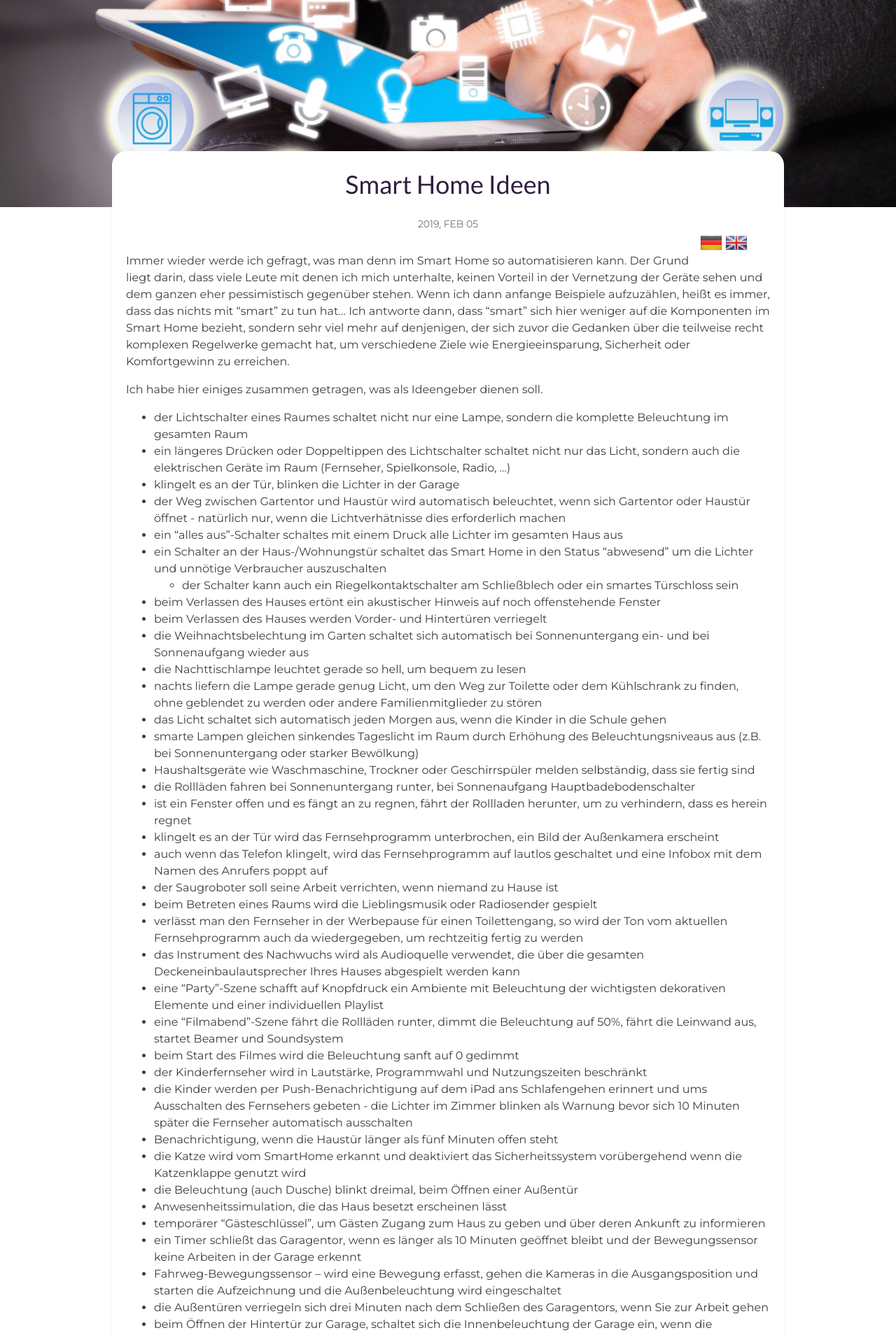
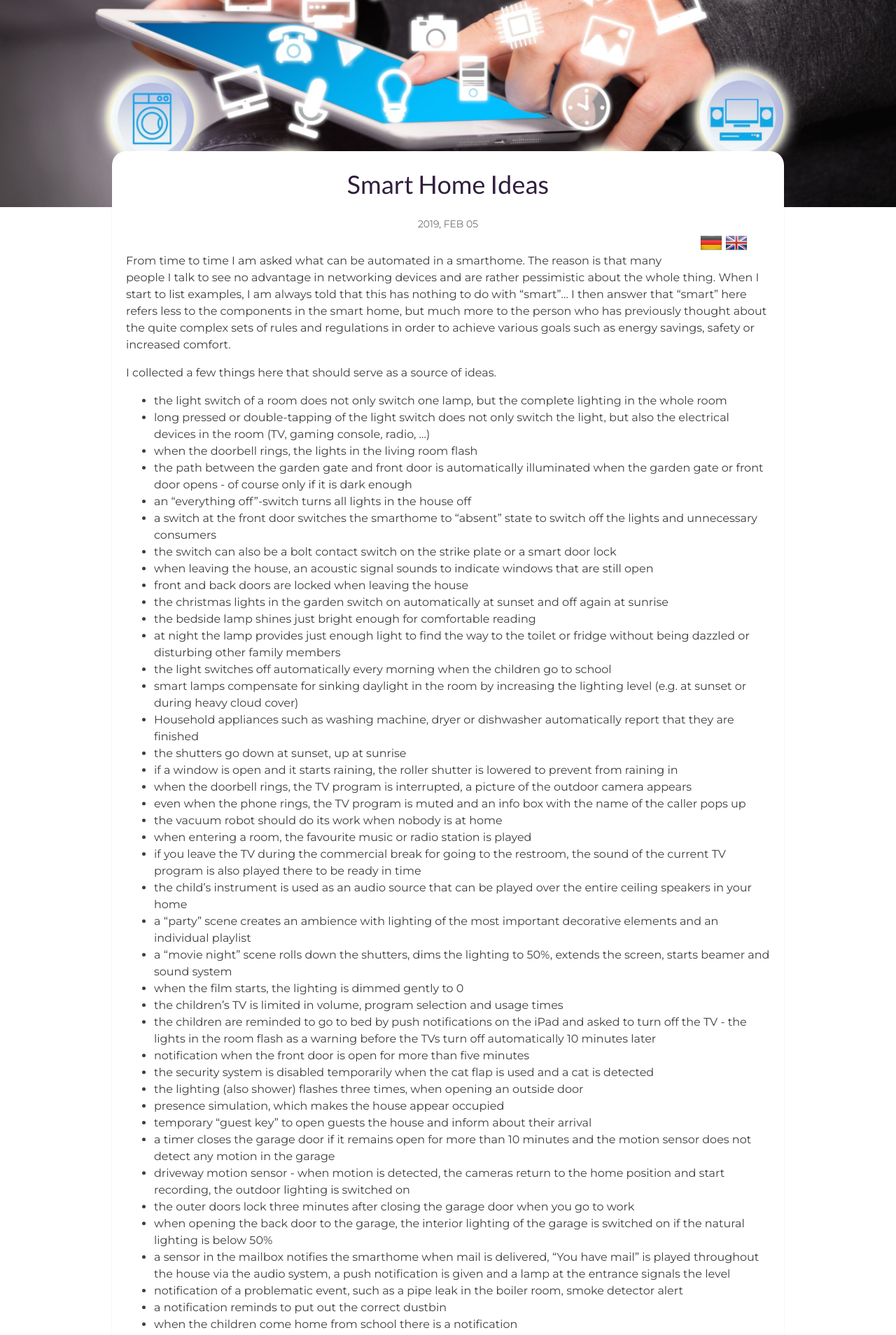
Before and after one commit to engel-b/smarthome-examples, a Jekyll site: the page built from _posts/2019-02-06-SmartHomeIdeas_en.md, in a window 1280 px wide. Shown: the part 307-2215 px from the top of the page at 70% size. Built offline with Jekyll 4.4.1, drawn with Linux system fonts in a browser that asks for light colours; some of the changed text lies outside the part shown.

Commit message:
Adding english translation for smarthome ideas

```diff
--- a/_posts/2019-02-06-SmartHomeIdeas_en.md
+++ b/_posts/2019-02-06-SmartHomeIdeas_en.md
@@ -1,6 +1,6 @@
 ---
 layout: post
-title: Smart Home Ideen
+title: Smart Home Ideas
 date: 2019-02-06 00:00:00 +0100
 description:
 img: banner.png
@@ -10,65 +10,65 @@ author: "Björn Engel"
 lang: en
 ref: SmartHomeIdeas
 ---
-Immer wieder werde ich gefragt, was man denn im Smart Home so automatisieren kann. Der Grund liegt darin, dass viele Leute mit denen ich mich unterhalte, keinen Vorteil in der Vernetzung der Geräte sehen und dem ganzen eher pessimistisch gegenüber stehen. Wenn ich dann anfange Beispiele aufzuzählen, heißt es immer, dass das nichts mit "smart" zu tun hat... Ich antworte dann, dass "smart" sich hier weniger auf die Komponenten im Smart Home bezieht, sondern sehr viel mehr auf denjenigen, der sich zuvor die Gedanken über die teilweise recht komplexen Regelwerke gemacht hat, um verschiedene Ziele wie Energieeinsparung, Sicherheit oder Komfortgewinn zu erreichen.
+From time to time I am asked what can be automated in a smarthome. The reason is that many people I talk to see no advantage in networking devices and are rather pessimistic about the whole thing. When I start to list examples, I am always told that this has nothing to do with "smart"... I then answer that "smart" here refers less to the components in the smart home, but much more to the person who has previously thought about the quite complex sets of rules and regulations in order to achieve various goals such as energy savings, safety or increased comfort.
 
-Ich habe hier einiges zusammen getragen, was als Ideengeber dienen soll.
+I collected a few things here that should serve as a source of ideas.
 
-* der Lichtschalter eines Raumes schaltet nicht nur eine Lampe, sondern die komplette Beleuchtung im gesamten Raum
-* ein längeres Drücken oder Doppeltippen des Lichtschalter schaltet nicht nur das Licht, sondern auch die elektrischen Geräte im Raum (Fernseher, Spielkonsole, Radio, ...)
-* klingelt es an der Tür, blinken die Lichter in der Garage
-* der Weg zwischen Gartentor und Haustür wird automatisch beleuchtet, wenn sich Gartentor oder Haustür öffnet - natürlich nur, wenn die Lichtverhätnisse dies erforderlich machen
-* ein "alles aus"-Schalter schaltes mit einem Druck alle Lichter im gesamten Haus aus
-* ein Schalter an der Haus-/Wohnungstür schaltet das Smart Home in den Status "abwesend" um die Lichter und unnötige Verbraucher auszuschalten
-  * der Schalter kann auch ein Riegelkontaktschalter am Schließblech oder ein smartes Türschloss sein
-* beim Verlassen des Hauses ertönt ein akustischer Hinweis auf noch offenstehende Fenster
-* beim Verlassen des Hauses werden Vorder- und Hintertüren verriegelt
-* die Weihnachtsbelechtung im Garten schaltet sich automatisch bei Sonnenuntergang ein- und bei Sonnenaufgang wieder aus
-* die Nachttischlampe leuchtet gerade so hell, um bequem zu lesen
-* nachts liefern die Lampe gerade genug Licht, um den Weg zur Toilette oder dem Kühlschrank zu finden, ohne geblendet zu werden oder andere Familienmitglieder zu stören
-* das Licht schaltet sich automatisch jeden Morgen aus, wenn die Kinder in die Schule gehen
-* smarte Lampen gleichen sinkendes Tageslicht im Raum durch Erhöhung des Beleuchtungsniveaus aus (z.B. bei Sonnenuntergang oder starker Bewölkung)
-* Haushaltsgeräte wie Waschmaschine, Trockner oder Geschirrspüler melden selbständig, dass sie fertig sind
-* die Rollläden fahren bei Sonnenuntergang runter, bei Sonnenaufgang Hauptbadebodenschalter
-* ist ein Fenster offen und es fängt an zu regnen, fährt der Rollladen herunter, um zu verhindern, dass es herein regnet
-* klingelt es an der Tür wird das Fernsehprogramm unterbrochen, ein Bild der Außenkamera erscheint
-* auch wenn das Telefon klingelt, wird das Fernsehprogramm auf lautlos geschaltet und eine Infobox mit dem Namen des Anrufers poppt auf
-* der Saugroboter soll seine Arbeit verrichten, wenn niemand zu Hause ist
-* beim Betreten eines Raums wird die Lieblingsmusik oder Radiosender gespielt
-* verlässt man den Fernseher in der Werbepause für einen Toilettengang, so wird der Ton vom aktuellen Fernsehprogramm auch da wiedergegeben, um rechtzeitig fertig zu werden
-* das Instrument des Nachwuchs wird als Audioquelle verwendet, die über die gesamten Deckeneinbaulautsprecher Ihres Hauses abgespielt werden kann
-* eine "Party"-Szene schafft auf Knopfdruck ein Ambiente mit Beleuchtung der wichtigsten dekorativen Elemente und einer individuellen Playlist
-* eine "Filmabend"-Szene fährt die Rollläden runter, dimmt die Beleuchtung auf 50%, fährt die Leinwand aus, startet Beamer und Soundsystem
-* beim Start des Filmes wird die Beleuchtung sanft auf 0 gedimmt
-*	der Kinderfernseher wird in Lautstärke, Programmwahl und Nutzungszeiten beschränkt
-* die Kinder werden per Push-Benachrichtigung auf dem iPad ans Schlafengehen erinnert und ums Ausschalten des Fernsehers gebeten - die Lichter im Zimmer blinken als Warnung bevor sich 10 Minuten später die Fernseher automatisch ausschalten
-* Benachrichtigung, wenn die Haustür länger als fünf Minuten offen steht
-*	die Katze wird vom SmartHome erkannt und deaktiviert das Sicherheitssystem vorübergehend wenn die Katzenklappe genutzt wird
-*	die Beleuchtung (auch Dusche) blinkt dreimal, beim Öffnen einer Außentür
-* Anwesenheitssimulation, die das Haus besetzt erscheinen lässt
-* temporärer "Gästeschlüssel", um Gästen Zugang zum Haus zu geben und über deren Ankunft zu informieren
-* ein Timer schließt das Garagentor, wenn es länger als 10 Minuten geöffnet bleibt und der Bewegungssensor keine Arbeiten in der Garage erkennt
-*	Fahrweg-Bewegungssensor – wird eine Bewegung erfasst, gehen die Kameras in die Ausgangsposition und starten die Aufzeichnung und die Außenbeleuchtung wird eingeschaltet
-* die Außentüren verriegeln sich drei Minuten nach dem Schließen des Garagentors, wenn Sie zur Arbeit gehen
-*	beim Öffnen der Hintertür zur Garage, schaltet sich die Innenbeleuchtung der Garage ein, wenn die natürliche Beleuchtung unter 50% liegt
-* ein Sensor im Briefkasten teilt dem SmartHome die Postzustellung mit, wenn Post zugestellt wird, wird über das Audiosystem "Sie haben Post" im ganzen Haus abgespielt, eine Push-Benachrichtgung erfolgt und eine Lampe am Eingang signalisiert den Füllstand
-* Benachrichtigung bei einem problematischen Ereignis, wie z.B. einem Rohrleck im Heizungskeller, Rauchmelder
-* per Benachrichtigung wird man an das Herausstellen der richtigen Mülltonne erinnert
-*	wenn die Kinder von der Schule nach Hause kommen gibt es eine Benachrichtigung
-*	wird der Spirituosenschrank geöffnet gibt es eine Benachrichtigung
-*	ebenso gibt es eine Benachrichtigung, wenn eine Bewegung in einem bestimmten Raum (z.B. Ihrem Heimbüro oder dem Weinkeller) festgestellt wird
-* die Schichtzeiten werden im Kalender gepflegt, die vom Wecker automatisch herangezogen werden um die Weckzeit entsprechend anzupassen
-  * außerdem weckt der Wecker nicht nur mit Musik, sondern fährt über einen entsprechenden Zeitraum die Rollläden hoch oder öffnet die Vorhänge
-  * ist es draußen jedoch dunkel, wird der Sonnenaufgang mit RGB-Lampen simuliert
-* Benachrichtigung, wenn es Zeit ist, Medikamente einzunehmen
-*	Erinnerungsmeldungen für Wartungsarbeiten (HLK-Filter, Zentralvakuum-Jahresfilter, Messerwechsel am Mähroboter, ...)
-* über ein Tastenfeld an der Wand lässt sich Ankunft zu Hause das Musikstreaming oder der Lieblingsfernsehsender in der Küche starten
-*	Jalousien und Vorhänge öffnen und schließen nach Sonnenstand und Belegung des Hauses
-* die Heizung schaltet automatisch ab, wenn alle morgens zur Arbeit gehen
-*	das Energiemanagementsystem überwacht kontinuierlich die aktuelle Energieproduktion der Solarmodule
-*	der Energieverbrauch des gesamten Hauses wird Schaltung für Schaltung gemessen
-*	die Rasenbewässerung reagiert auf Wetterbedingungen
-* der Mähroboter pausiert an Wochenenden, Feiertagen oder bei Unwetter
+* the light switch of a room does not only switch one lamp, but the complete lighting in the whole room
+* long pressed or double-tapping of the light switch does not only switch the light, but also the electrical devices in the room (TV, gaming console, radio, ...)
+* when the doorbell rings, the lights in the living room flash
+* the path between the garden gate and front door is automatically illuminated when the garden gate or front door opens - of course only if it is dark enough
+* an "everything off"-switch turns all lights in the house off
+* a switch at the front door switches the smarthome to "absent" state to switch off the lights and unnecessary consumers
+* the switch can also be a bolt contact switch on the strike plate or a smart door lock
+* when leaving the house, an acoustic signal sounds to indicate windows that are still open
+* front and back doors are locked when leaving the house
+* the christmas lights in the garden switch on automatically at sunset and off again at sunrise
+* the bedside lamp shines just bright enough for comfortable reading
+* at night the lamp provides just enough light to find the way to the toilet or fridge without being dazzled or disturbing other family members
+* the light switches off automatically every morning when the children go to school
+* smart lamps compensate for sinking daylight in the room by increasing the lighting level (e.g. at sunset or during heavy cloud cover)
+* Household appliances such as washing machine, dryer or dishwasher automatically report that they are finished
+* the shutters go down at sunset, up at sunrise
+* if a window is open and it starts raining, the roller shutter is lowered to prevent from raining in
+* when the doorbell rings, the TV program is interrupted, a picture of the outdoor camera appears
+* even when the phone rings, the TV program is muted and an info box with the name of the caller pops up
+* the vacuum robot should do its work when nobody is at home
+* when entering a room, the favourite music or radio station is played
+* if you leave the TV during the commercial break for going to the restroom, the sound of the current TV program is also played there to be ready in time
+* the child's instrument is used as an audio source that can be played over the entire ceiling speakers in your home
+* a "party" scene creates an ambience with lighting of the most important decorative elements and an individual playlist
+* a "movie night" scene rolls down the shutters, dims the lighting to 50%, extends the screen, starts beamer and sound system
+* when the film starts, the lighting is dimmed gently to 0
+* the children's TV is limited in volume, program selection and usage times
+* the children are reminded to go to bed by push notifications on the iPad and asked to turn off the TV - the lights in the room flash as a warning before the TVs turn off automatically 10 minutes later
+* notification when the front door is open for more than five minutes
+* the security system is disabled temporarily when the cat flap is used and a cat is detected
+* the lighting (also shower) flashes three times, when opening an outside door
+* presence simulation, which makes the house appear occupied
+* temporary "guest key" to open guests the house and inform about their arrival
+* a timer closes the garage door if it remains open for more than 10 minutes and the motion sensor does not detect any motion in the garage
+* driveway motion sensor - when motion is detected, the cameras return to the home position and start recording, the outdoor lighting is switched on
+* the outer doors lock three minutes after closing the garage door when you go to work
+* when opening the back door to the garage, the interior lighting of the garage is switched on if the natural lighting is below 50%
+* a sensor in the mailbox notifies the smarthome when mail is delivered, "You have mail" is played throughout the house via the audio system, a push notification is given and a lamp at the entrance signals the level
+* notification of a problematic event, such as a pipe leak in the boiler room, smoke detector alert
+* a notification reminds to put out the correct dustbin
+* when the children come home from school there is a notification
+* if the liquor cabinet is opened there is a notification
+* there is also a notification when movement is detected in a particular room (e.g. your home office or the wine cellar)
+* the shift times are maintained in the calendar, which are automatically used by the alarm clock to adjust the alarm time accordingly
+  * in addition, the alarm clock not only wakes you up with music, but also raises the shutters or opens the curtains for an appropriate period of time
+  * but if it is dark outside, the sunrise is simulated with RGB lamps
+* notification when it is time to take medication
+* reminder messages for maintenance work (HVAC filter, central vacuum annual filter, blade change on mowing robot, ...)
+* a keypad on the wall allows starting music streaming or your favourite TV channel in the kitchen when you arrive home
+* blinds and curtains open and close according to the position of the sun and occupancy of the house
+* the heating switches off automatically when everyone goes to work in the morning
+* the energy management system continuously monitors the current energy production of the solar modules
+* the energy consumption of the entire house is measured circuit by circuit
+* the lawn irrigation reacts to weather conditions
+* the mowing robot pauses at weekends, on public holidays or in bad weather
 
 
 [Bildnachweis Banner][piccredit]
```
Also changed, not shown: _posts/2019-02-06-SmartHomeIdeas_de.md (+16 -16 lines).
